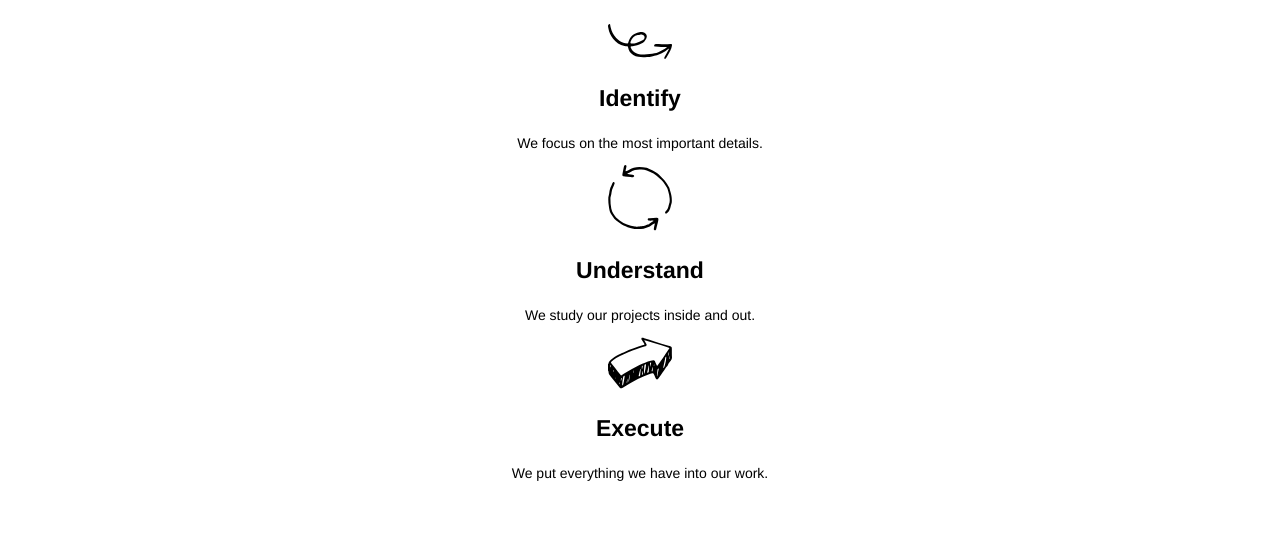
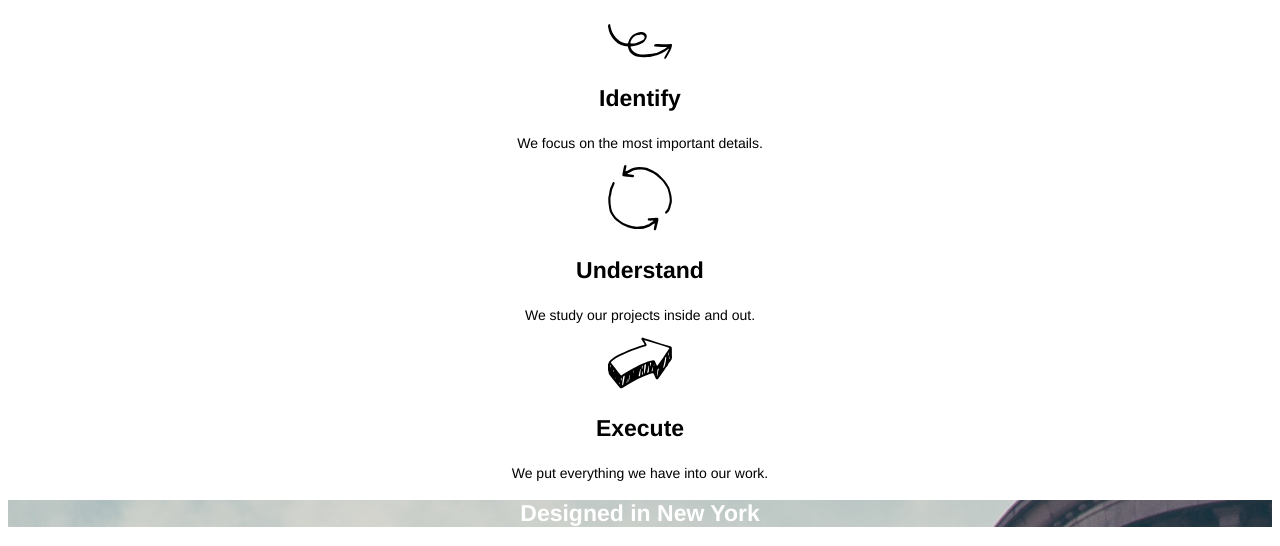
Before and after one commit to eileenrachel/broadway, a plain HTML site: page index.html in a window 1280 px wide. Shown: the part 409-955 px from the top of the page. Before the commit the page ends 904 px from the top, so only its background shows below. Drawn offline with Linux system fonts and the light colour scheme.

Commit message:
Add Designed section text and CSS.

```diff
--- a/index.html
+++ b/index.html
@@ -29,6 +29,7 @@
       <p>We put everything we have into our work.</p>
     </div>
     <div id=designed>
+      <h2>Designed in New York</h2>
     </div>
     <div id="portfolio">
     </div>
--- a/resources/css/style.css
+++ b/resources/css/style.css
@@ -32,3 +32,10 @@ h1 {
 #process p {
   font-size: 14px;
 }
+
+#designed h2 {
+  font-size: 23px;
+  font-weight: bold;
+  color: white;
+  background-image: url(../images/the-flatiron-building.png);
+}
```
